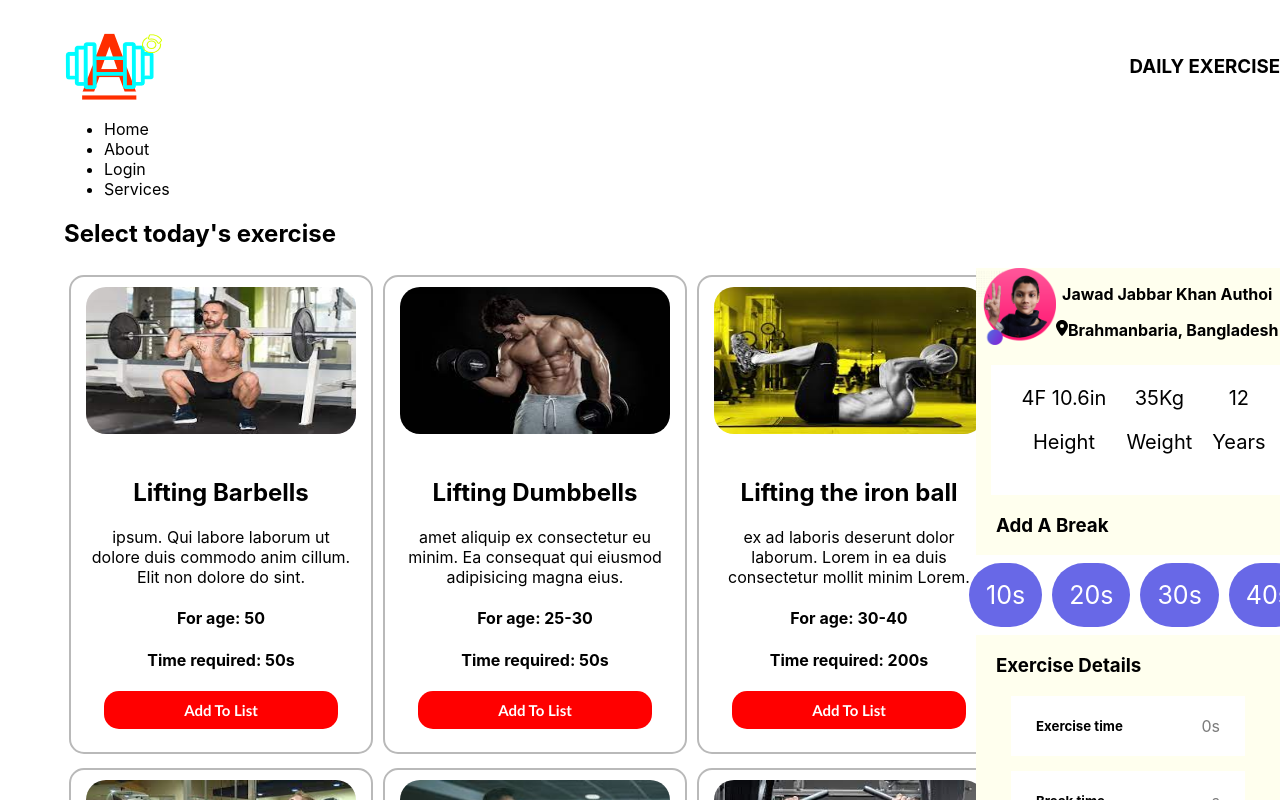
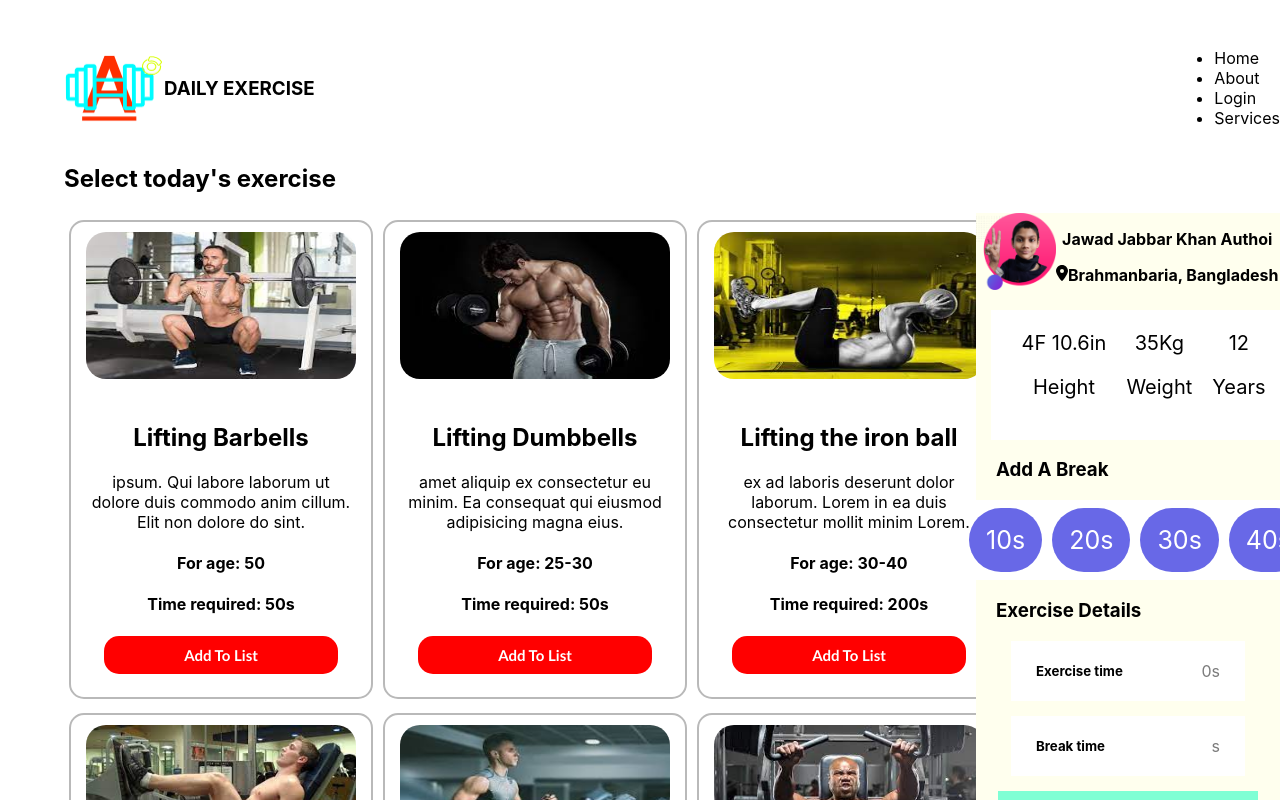
Before and after one commit to Authoi234/ultra-active-club-assignment, a React (Create React App) app: page / in a window 1280 px wide. Shown: the top 800 px of the page. Built offline with nearby package versions, Linux system fonts and the light colour scheme.

Commit message:
few style added

```diff
--- a/src/Components/Header/Header.css
+++ b/src/Components/Header/Header.css
@@ -1,8 +1,22 @@
-.header{
+.position {
     display: flex;
     justify-content: space-between;
     align-items: center;
 }
-.logo{
+
+.header {
+    display: flex;
+    align-items: center;
+}
+
+.header ul {
+    display: flex;
+}
+
+.header ul li{
+    display: flex;
+}
+
+.logo {
     width: 100px;
 }
```
